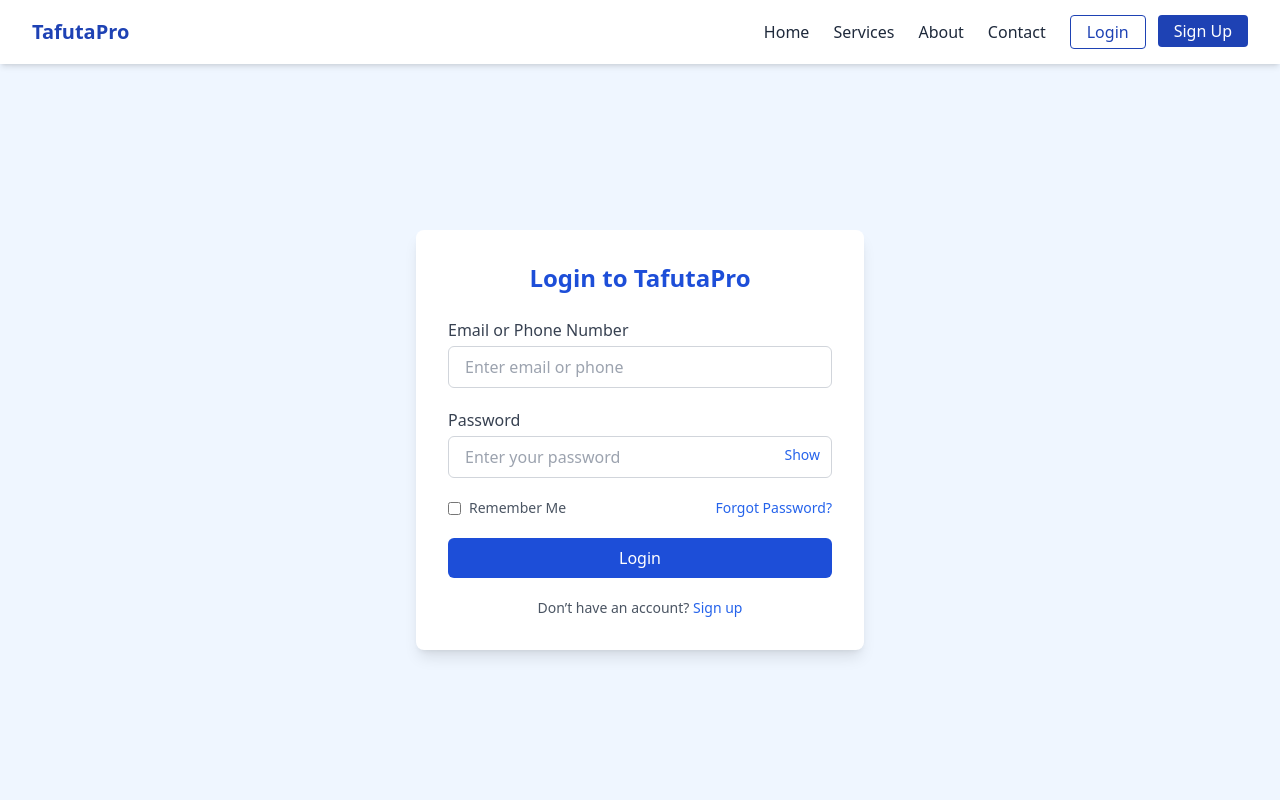
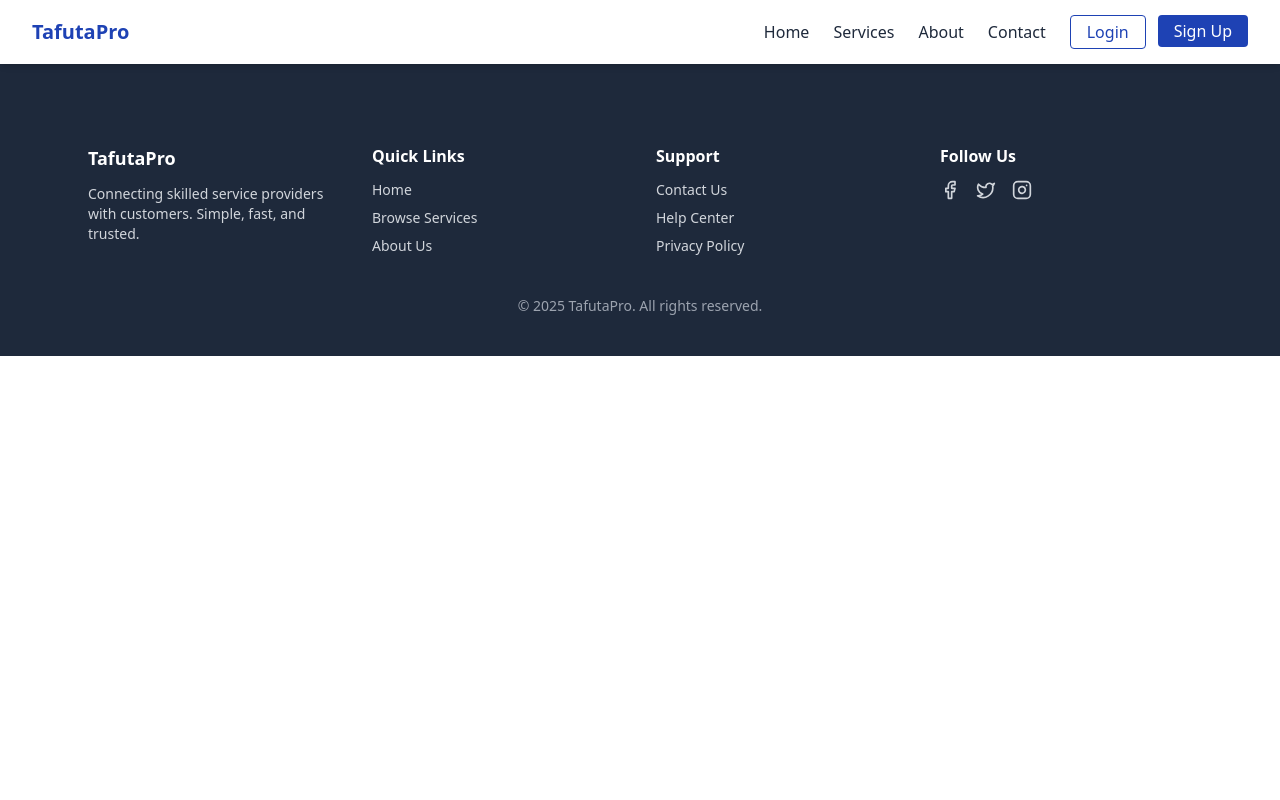
Before and after one commit to jo-oseeph/TafutaPro, a React (Create React App) app: page /login in a window 1280 px wide. Shown: the top 800 px of the page. Built offline with nearby package versions, Linux system fonts and the light colour scheme.

Commit message:
refined the login page

```diff
--- a/src/components/PopularServices.jsx
+++ b/src/components/PopularServices.jsx
@@ -10,7 +10,7 @@
 
 const services = [
   { name: "Plumbers", icon: Wrench, slug: "plumber" },
-  { name: "Capenters", icon: Hammer, slug: "cleaner" },
+  { name: "Carpenters", icon: Hammer, slug: "cleaner" },
   { name: "Electricians", icon: Zap, slug: "electrician" },
   { name: "Moving", icon: Truck, slug: "moving" },
   { name: "Tutors", icon: BookOpen, slug: "tutor" },
--- a/src/pages/Login.jsx
+++ b/src/pages/Login.jsx
@@ -1,96 +1,9 @@
-import React, { useState } from 'react';
-import { useNavigate } from 'react-router-dom';
+import React from 'react'
 
 const Login = () => {
-  const [identifier, setIdentifier] = useState('');
-  const [password, setPassword] = useState('');
-  const [showPassword, setShowPassword] = useState(false);
-  const [rememberMe, setRememberMe] = useState(false);
-  const [error, setError] = useState('');
-  const navigate = useNavigate();
+  return (
+    <div>Login</div>
+  )
+}
 
-  const handleSubmit = (e) => {
-    e.preventDefault();
-
-    // Simulated login logic (replace with real authentication)
-    if (identifier === 'admin@tafuta.com') {
-      navigate('/admin/dashboard');
-    } else if (identifier.startsWith('07')) {
-      navigate('/provider/dashboard'); // Simulated phone = provider
-    } else if (identifier.includes('@')) {
-      navigate('/customer/dashboard'); // Simulated email = customer
-    } else {
-      setError('Invalid credentials or role not recognized.');
-    }
-  };
-
-  return (
-    <div className="min-h-screen flex items-center justify-center bg-blue-50 px-4">
-      <div className="max-w-md w-full bg-white p-8 rounded-lg shadow-lg">
-        <h2 className="text-2xl font-bold text-center text-blue-700 mb-6">Login to TafutaPro</h2>
-        <form onSubmit={handleSubmit} className="space-y-5">
-          <div>
-            <label className="block text-gray-700 font-medium">Email or Phone Number</label>
-            <input
-              type="text"
-              placeholder="Enter email or phone"
-              className="w-full mt-1 px-4 py-2 border border-gray-300 rounded-md focus:outline-none focus:ring-2 focus:ring-blue-500"
-              value={identifier}
-              onChange={(e) => setIdentifier(e.target.value)}
-              required
-            />
-          </div>
-          <div>
-            <label className="block text-gray-700 font-medium">Password</label>
-            <div className="relative">
-              <input
-                type={showPassword ? 'text' : 'password'}
-                placeholder="Enter your password"
-                className="w-full mt-1 px-4 py-2 border border-gray-300 rounded-md focus:outline-none focus:ring-2 focus:ring-blue-500"
-                value={password}
-                onChange={(e) => setPassword(e.target.value)}
-                required
-              />
-              <button
-                type="button"
-                onClick={() => setShowPassword(!showPassword)}
-                className="absolute inset-y-0 right-3 flex items-center text-sm text-blue-600 hover:underline focus:outline-none"
-              >
-                {showPassword ? 'Hide' : 'Show'}
-              </button>
-            </div>
-          </div>
-          <div className="flex items-center justify-between">
-            <label className="flex items-center space-x-2">
-              <input
-                type="checkbox"
-                checked={rememberMe}
-                onChange={() => setRememberMe(!rememberMe)}
-                className="text-blue-600"
-              />
-              <span className="text-sm text-gray-600">Remember Me</span>
-            </label>
-            <a href="/forgot-password" className="text-sm text-blue-600 hover:underline">
-              Forgot Password?
-            </a>
-          </div>
-          {error && <p className="text-red-600 text-sm">{error}</p>}
-          <button
-            type="submit"
-            className="w-full bg-blue-700 text-white py-2 rounded-md hover:bg-blue-800 transition"
-          >
-            Login
-          </button>
-          <p className="text-center text-sm text-gray-600 mt-4">
-            Don’t have an account?{' '}
-            <a href="/Signup" className="text-blue-600 hover:underline">
-              Sign up
-            </a>
-          </p>
-        </form>
-      </div>
-    </div>
-  );
-};
-
-export default Login;
+export default Login
```
